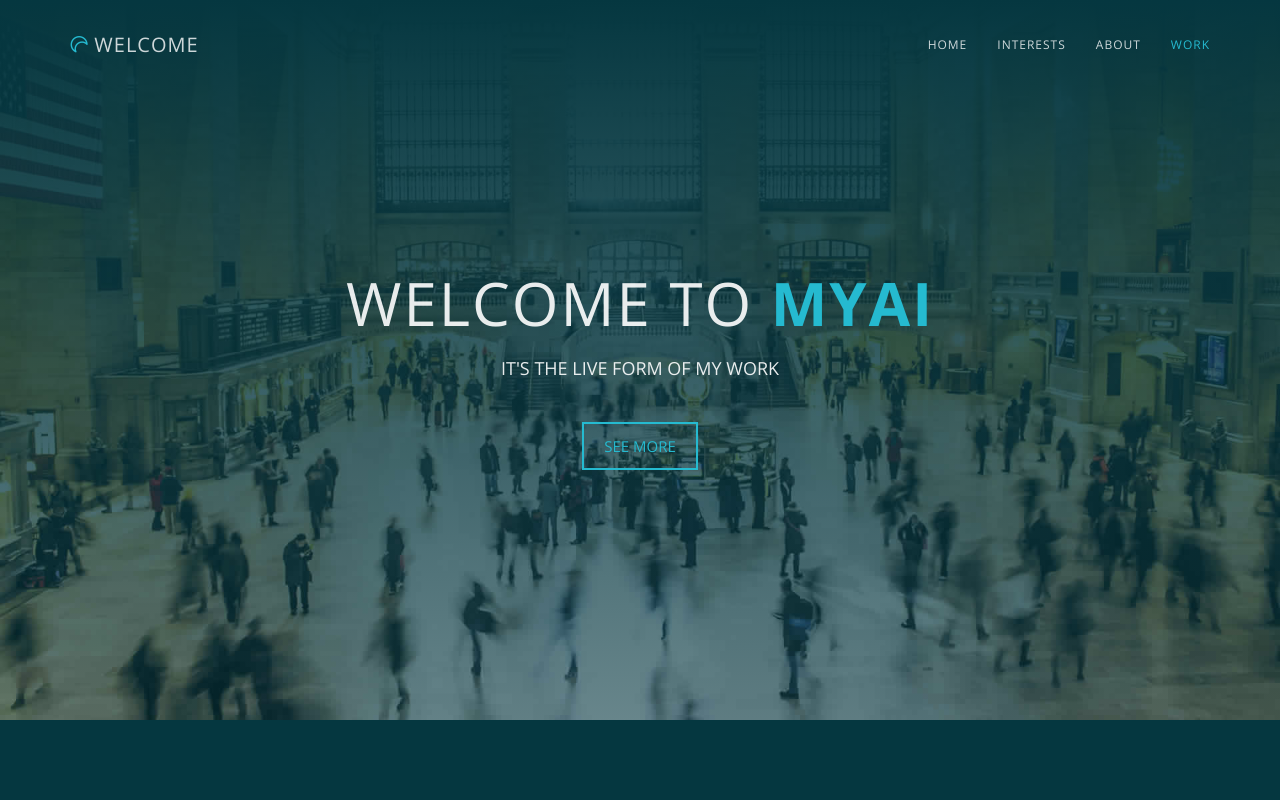
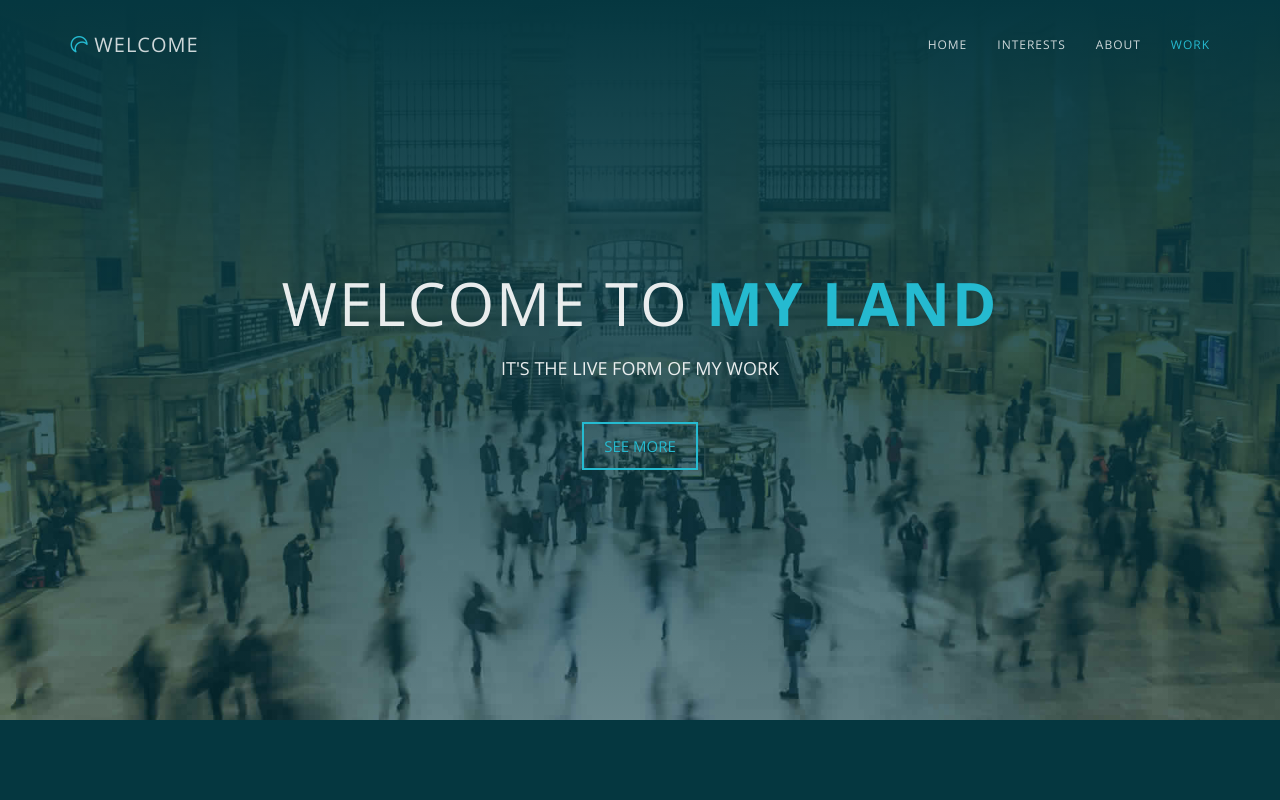
Before and after one commit to srinivasmachiraju/My1720ai.github.io, a plain HTML site: page index.html in a window 1280 px wide. Shown: the top 800 px of the page. Drawn offline with nearby package versions, Linux system fonts and the light colour scheme.

Commit message:
Update index.html

```diff
--- a/index.html
+++ b/index.html
@@ -63,7 +63,7 @@
       <div class="container">
         <div class="row">
           <div class="intro-text">
-            <h1>Welcome to <span class="brand">MYAI</span></h1>
+            <h1>Welcome to <span class="brand">MY land</span></h1>
             <p>It's the live form of my work</p>
             <a href="#services" class="btn btn-default btn-lg page-scroll">See More</a> </div>
         </div>
```
